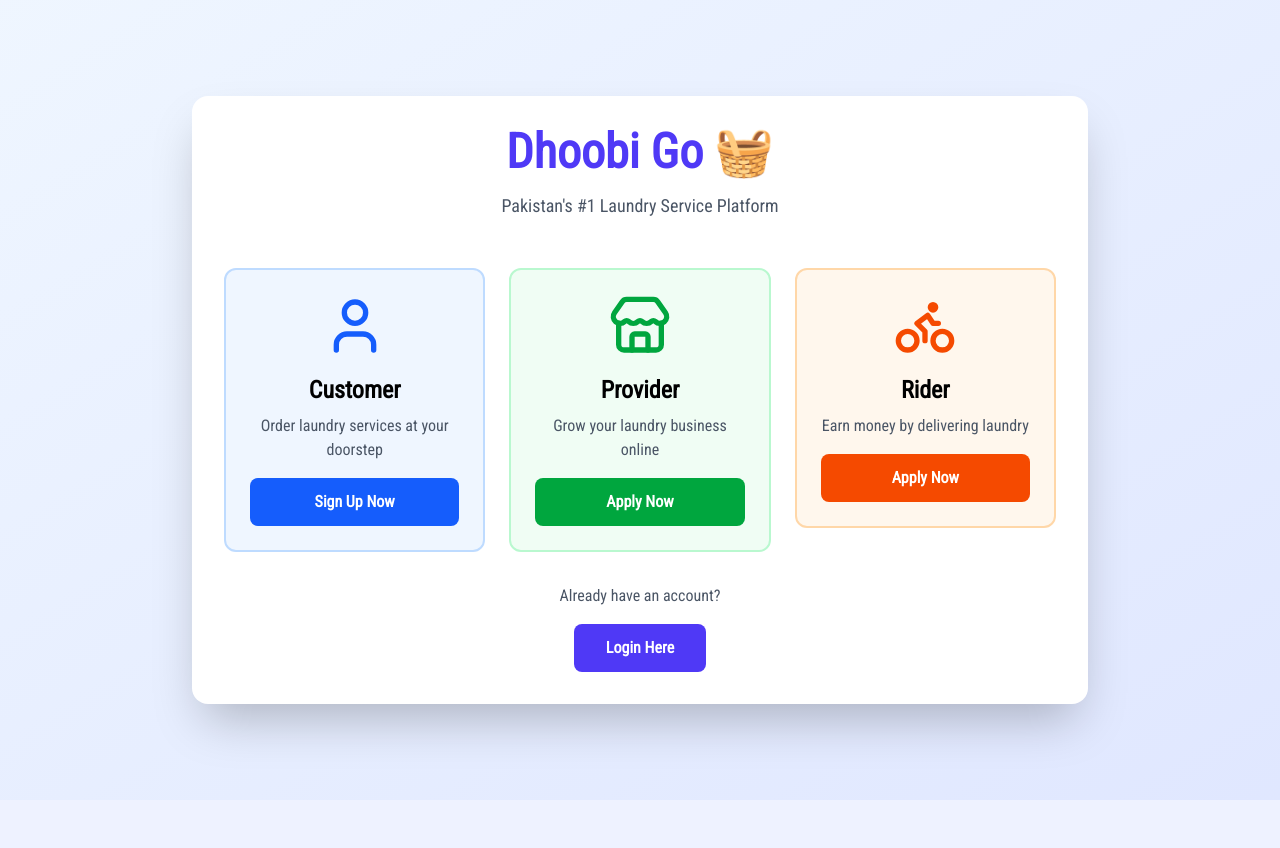
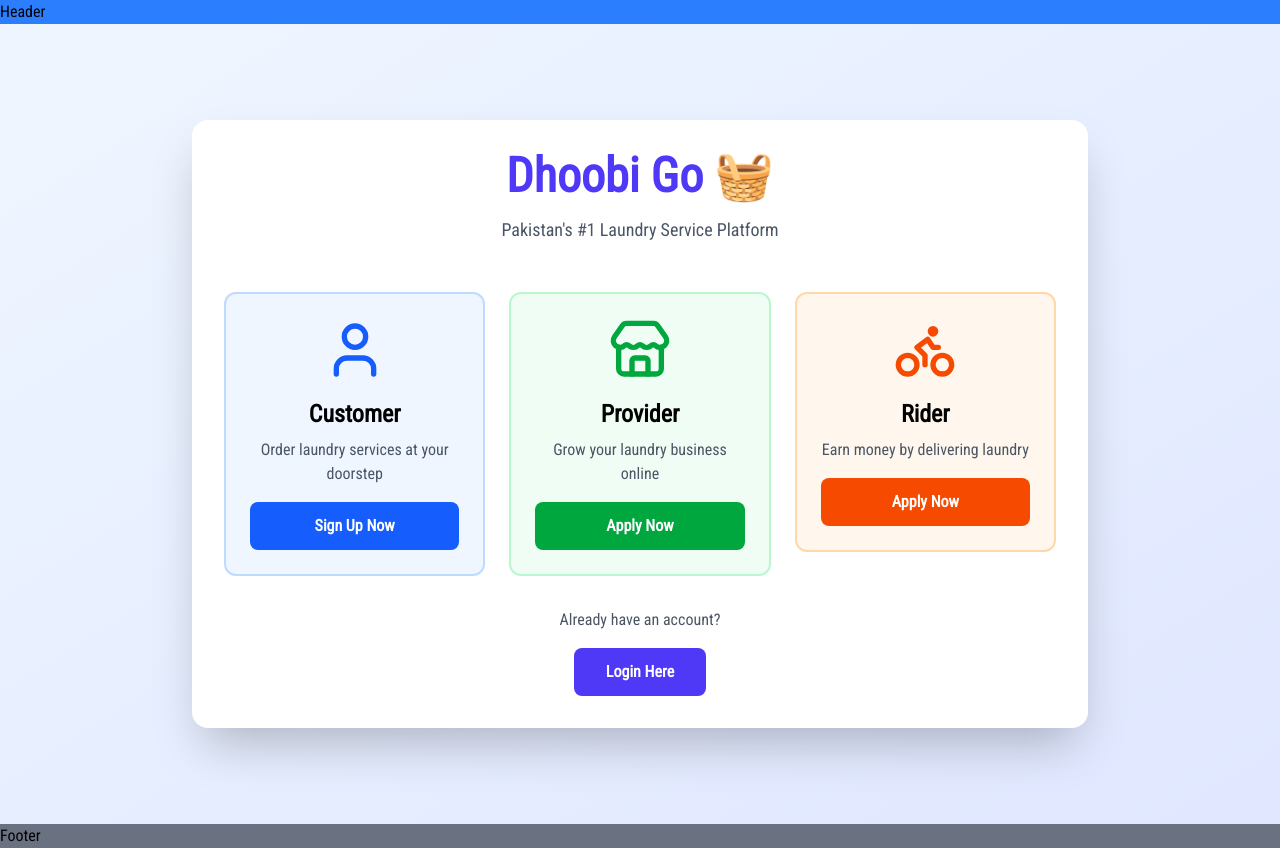
Before and after one commit to UsmanSagheer-dev/dhobigo, a Next.js app: page / in a window 1280 px wide. Before the commit the page ends 800 px from the top, so only its background shows below. Built offline with nearby package versions, Linux system fonts and the light colour scheme.

Commit message:
feat: Refactor CustomerLayout to include Header and Footer components

```diff
--- /dev/null
+++ b/app/(customer)/components/Footer.tsx
@@ -0,0 +1,9 @@
+import React from 'react'
+
+export default function Footer() {
+  return (
+    <div className='bg-gray-500'>
+      Footer
+    </div>
+  )
+}
--- /dev/null
+++ b/app/(customer)/components/Header.tsx
@@ -0,0 +1,9 @@
+import React from 'react'
+
+export default function Header() {
+  return (
+    <div className='bg-blue-500'>
+      Header
+    </div>
+  )
+}
--- a/app/(customer)/layout.tsx
+++ b/app/(customer)/layout.tsx
@@ -1,40 +1,18 @@
-import type { Metadata } from "next";
-import Script from "next/script";
-import { Geist, Geist_Mono } from "next/font/google";
+
 import { ThemeProvider } from "next-themes";
+import Header from "./components/Header";
+import Footer from "./components/Footer";
 
-const geistSans = Geist({
-  variable: "--font-geist-sans",
-  subsets: ["latin"],
-});
-
-
-const geistMono = Geist_Mono({
-  variable: "--font-geist-mono",
-  subsets: ["latin"],
-});
-
-export const metadata: Metadata = {
-  title: "Create Next App",
-  description: "Generated by create next app",
-};
-
-export default function RootLayout({
+export default function CustomerLayout({
   children,
 }: Readonly<{
   children: React.ReactNode;
 }>) {
   return (
-
-    <html lang="en">
-      <body
-        className={`${geistSans.variable} ${geistMono.variable} antialiased`}
-      >
-
-      <ThemeProvider attribute="class" defaultTheme="system" enableSystem>
-        {children}
-      </ThemeProvider>
-      </body>
-    </html>
+    <>
+      <Header />
+      {children}
+      <Footer />
+    </>
   );
 }
```
